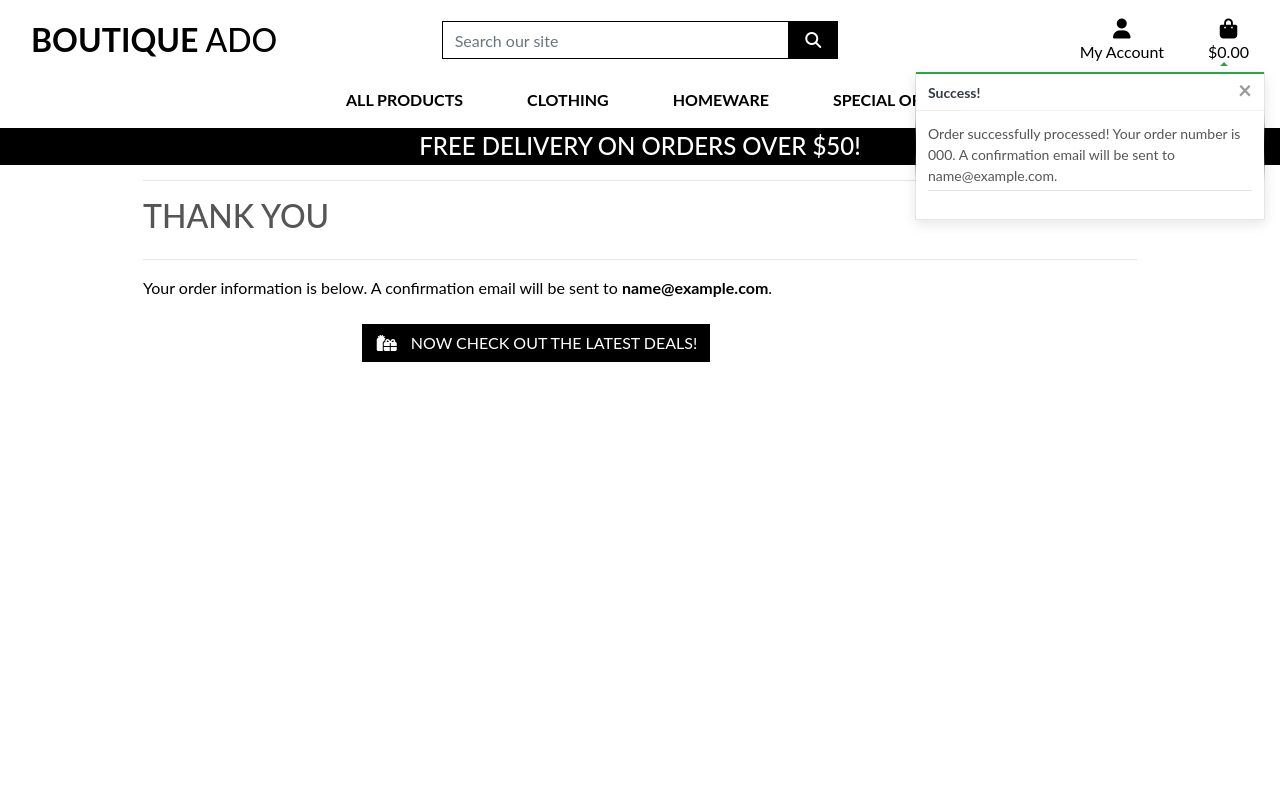
After one commit to MerveKucukzoroglu/boutique_ado_v1, a Django app: page /checkout/checkout_success/000 in a window 1280 px wide. The commit adds this page. Run offline with Django 3.2, Linux system fonts and the light colour scheme; tables that the repository leaves empty hold one stand-in row (values such as "Sample post"); some libraries are stand-ins or nearby versions.

Commit message:
Add checkout logic

```diff
--- a/bag/contexts.py
+++ b/bag/contexts.py
@@ -35,9 +35,9 @@ def bag_contents(request):
                     'size': size,
                 })
 
-    if total < settings.FREE_DELIVERY_TRESHOLD:
+    if total < settings.FREE_DELIVERY_THRESHOLD:
         delivery = total * Decimal(settings.STANDARD_DELIVERY_PERCENTAGE/100)
-        free_delivery_delta = settings.FREE_DELIVERY_TRESHOLD - total
+        free_delivery_delta = settings.FREE_DELIVERY_THRESHOLD - total
     else:
         delivery = 0
         free_delivery_delta = 0
@@ -50,7 +50,7 @@ def bag_contents(request):
         'product_count': product_count,
         'delivery': delivery,
         'free_delivery_delta': free_delivery_delta,
-        'free_delivery_treshold': settings.FREE_DELIVERY_TRESHOLD,
+        'free_delivery_threshold': settings.FREE_DELIVERY_THRESHOLD,
         'grand_total': grand_total,
     }
 
--- a/boutique_ado/settings.py
+++ b/boutique_ado/settings.py
@@ -167,7 +167,7 @@ MEDIA_URL = '/media/'
 MEDIA_ROOT = os.path.join(BASE_DIR, 'media')
 
 # Stripe
-FREE_DELIVERY_TRESHOLD = 50
+FREE_DELIVERY_THRESHOLD = 50
 STANDARD_DELIVERY_PERCENTAGE = 10
 STRIPE_CURRENCY = 'usd'
 STRIPE_PUBLIC_KEY = os.getenv('STRIPE_PUBLIC_KEY', '')
--- a/checkout/__init__.py
+++ b/checkout/__init__.py
@@ -0,0 +1 @@
+default_app_config = 'checkout.apps.CheckoutConfig'
--- a/checkout/models.py
+++ b/checkout/models.py
@@ -34,7 +34,7 @@ class Order(models.Model):
         Update grand total each time a line item is added,
         accounting for delivery costs.
         """
-        self.order_total = self.lineitems.aggregate(Sum('lineitem_total'))['lineitem_total__sum']
+        self.order_total = self.lineitems.aggregate(Sum('lineitem_total'))['lineitem_total__sum'] or 0
         if self.order_total < settings.FREE_DELIVERY_THRESHOLD:
             self.delivery_cost = self.order_total * settings.STANDARD_DELIVERY_PERCENTAGE / 100
         else:
--- a/checkout/signals.py
+++ b/checkout/signals.py
@@ -11,7 +11,7 @@ def update_on_save(sender, instance, created, **kwargs):
     instance.order.update_total()
 
 @receiver(post_delete, sender=OrderLineItem)
-def update_on_save(sender, instance, **kwargs):
+def update_on_delete(sender, instance, **kwargs):
     """
     Update order total on lineitem delete
     """
--- /dev/null
+++ b/checkout/templates/checkout/checkout_success.html
@@ -0,0 +1,42 @@
+{% extends "base.html" %}
+{% load static %}
+
+{% block extra_css %}
+    <link rel="stylesheet" href="{% static 'checkout/css/checkout.css' %}">
+{% endblock %}
+
+{% block page_header %}
+    <div class="container header-container">
+        <div class="row">
+            <div class="col"></div>
+        </div>
+    </div>
+{% endblock %}
+
+{% block content %}
+    <div class="overlay"></div>
+    <div class="container">
+        <div class="row">
+            <div class="col">
+                <hr>
+                <h2 class="logo-font mb-4">Thank You</h2>
+                <hr>
+                <p class="text-black">Your order information is below. A confirmation email will be sent to <strong>{{ order.email }}</strong>.</p>
+            </div>
+        </div>
+
+        <div class="row">
+            <div class="col-12 col-lg-7"></div>
+        </div>
+        <div class="row">
+			<div class="col-12 col-lg-7 text-right">
+				<a href="{% url 'products' %}?category=new_arrivals,deals,clearance" class="btn btn-black rounded-0 my-2">
+					<span class="icon mr-2">
+						<i class="fas fa-gifts"></i>
+					</span>
+					<span class="text-uppercase">Now check out the latest deals!</span>
+				</a>
+			</div>
+		</div>
+    </div>
+{% endblock %}
--- a/checkout/urls.py
+++ b/checkout/urls.py
@@ -2,5 +2,6 @@ from django.urls import path
 from . import views
 
 urlpatterns = [
-    path('', views.checkout, name='checkout')
+    path('', views.checkout, name='checkout'),
+    path('checkout_success/<order_number>', views.checkout_success, name='checkout_success'),
 ]
--- a/checkout/views.py
+++ b/checkout/views.py
@@ -1,8 +1,10 @@
-from django.shortcuts import render, redirect, reverse
+from django.shortcuts import render, redirect, reverse, get_object_or_404
 from django.contrib import messages
 from django.conf import settings
 
 from .forms import OrderForm
+from .models import Order, OrderLineItem
+from products.models import Product
 from bag.contexts import bag_contents
 
 import stripe
@@ -12,21 +14,71 @@ def checkout(request):
     stripe_public_key = settings.STRIPE_PUBLIC_KEY
     stripe_secret_key = settings.STRIPE_SECRET_KEY
 
-    bag = request.session.get('bag', {})
-    if not bag:
-        messages.error(request, "There's nothing in your bag at the moment")
-        return redirect(reverse('products'))
+    if request.method == 'POST':
+        bag = request.session.get('bag', {})
 
-    current_bag = bag_contents(request)
-    total = current_bag['grand_total']
-    stripe_total = round(total * 100)
-    stripe.api_key = stripe_secret_key
-    intent = stripe.PaymentIntent.create(
-        amount=stripe_total,
-        currency=settings.STRIPE_CURRENCY,
-    )
+        form_data = {
+            'full_name': request.POST['full_name'],
+            'email': request.POST['email'],
+            'phone_number': request.POST['phone_number'],
+            'country': request.POST['country'],
+            'postcode': request.POST['postcode'],
+            'town_or_city': request.POST['town_or_city'],
+            'street_address1': request.POST['street_address1'],
+            'street_address2': request.POST['street_address2'],
+            'county': request.POST['county'],
+        }
+        order_form = OrderForm(form_data)
+        if order_form.is_valid():
+            order = order_form.save()
+            for item_id, item_data in bag.items():
+                try:
+                    product = Product.objects.get(id=item_id)
+                    if isinstance(item_data, int):
+                        order_line_item = OrderLineItem(
+                            order=order,
+                            product=product,
+                            quantity=item_data,
+                        )
+                        order_line_item.save()
+                    else:
+                        for size, quantity in item_data['items_by_size'].items():
+                            order_line_item = OrderLineItem(
+                                order=order,
+                                product=product,
+                                quantity=quantity,
+                                product_size=size,
+                            )
+                            order_line_item.save()
+                except Product.DoesNotExist:
+                    messages.error(request, (
+                        "One of the products in your bag wasn't found in our database. "
+                        "Please call us for assistance!")
+                    )
+                    order.delete()
+                    return redirect(reverse('view_bag'))
 
-    order_form = OrderForm()
+            request.session['save_info'] = 'save-info' in request.POST
+            return redirect(reverse('checkout_success', args=[order.order_number]))
+        else:
+            messages.error(request, 'There was an error with your form. \
+                Please double check your information.')
+    else:
+        bag = request.session.get('bag', {})
+        if not bag:
+            messages.error(request, "There's nothing in your bag at the moment")
+            return redirect(reverse('products'))
+
+        current_bag = bag_contents(request)
+        total = current_bag['grand_total']
+        stripe_total = round(total * 100)
+        stripe.api_key = stripe_secret_key
+        intent = stripe.PaymentIntent.create(
+            amount=stripe_total,
+            currency=settings.STRIPE_CURRENCY,
+        )
+
+        order_form = OrderForm()
 
     if not stripe_public_key:
         messages.warning(request, 'Stripe public key is missing. \
@@ -40,3 +92,24 @@ def checkout(request):
     }
 
     return render(request, template, context)
+
+
+def checkout_success(request, order_number):
+    """
+    Handle successful checkouts
+    """
+    save_info = request.session.get('save_info')
+    order = get_object_or_404(Order, order_number=order_number)
+    messages.success(request, f'Order successfully processed! \
+        Your order number is {order_number}. A confirmation \
+        email will be sent to {order.email}.')
+
+    if 'bag' in request.session:
+        del request.session['bag']
+
+    template = 'checkout/checkout_success.html'
+    context = {
+        'order': order,
+    }
+
+    return render(request, template, context)
--- a/templates/base.html
+++ b/templates/base.html
@@ -120,7 +120,7 @@
 
       <div id="delivery-banner" class="row text-center">
         <div class="col bg-black text-white">
-          <h4 class="logo-font my-1">Free delivery on orders over ${{ free_delivery_treshold }}!</h4>
+          <h4 class="logo-font my-1">Free delivery on orders over ${{ free_delivery_threshold }}!</h4>
         </div>
       </div>
 
```
